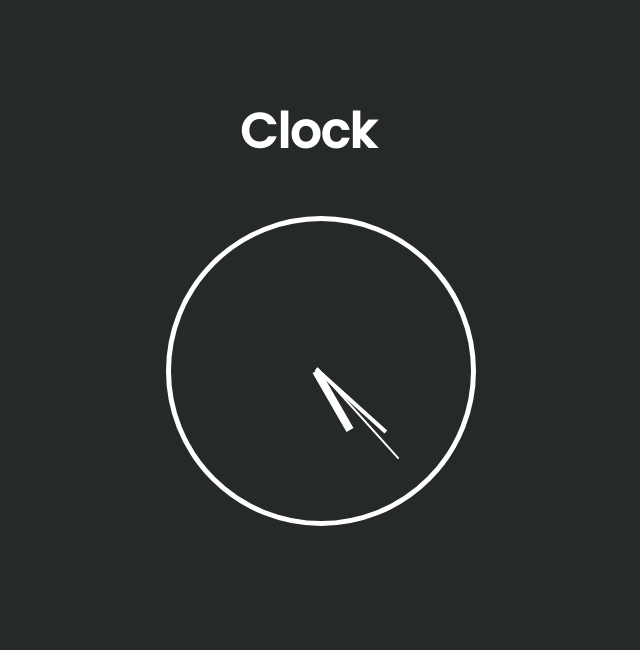
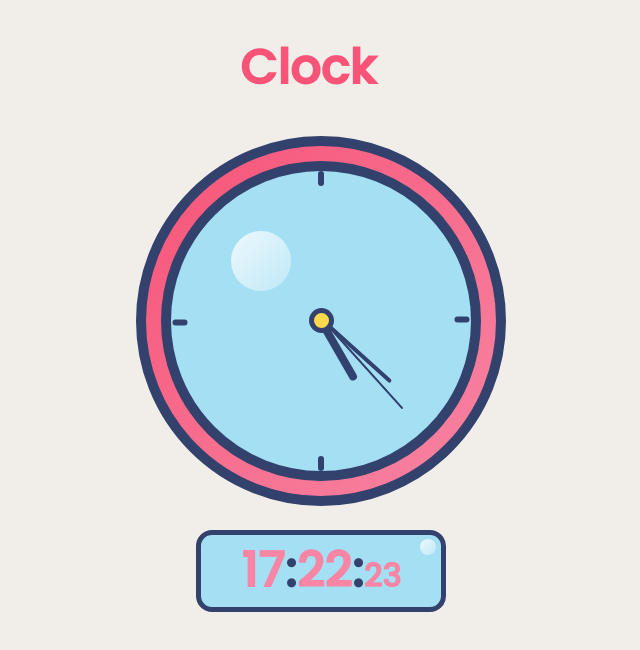
Before and after one commit to rajeshmoka22/javascript-clock, a plain HTML site: page index.html in a window 1280 px wide. Shown: the whole page, without its empty margins (319-959 px from the left). Drawn offline with Linux system fonts and the light colour scheme.

Commit message:
added styles and digital clock

```diff
--- a/index.html
+++ b/index.html
@@ -1,6 +1,9 @@
+<!DOCTYPE html>
 <html>
 	<head>
-    <meta type="viewport" content="width=device-width, initial-scale=1.0" />
+    <meta charset="UTF-8">
+  <meta http-equiv="X-UA-Compatible" content="IE=edge">
+  <meta name="viewport" content="width=device-width, initial-scale=1.0">
     <meta name="description" content="A simple javascript analog clock">
     <title>Clock</title>
     <script src="./script.js" defer></script>
@@ -8,10 +11,26 @@
   </head>
   <body>
     <h1 class="heading">Clock</h1>
-		<div class="clock-face">
-			<div class="hours-hand hand"></div>
-			<div class="minutes-hand hand"></div>
-			<div class="seconds-hand hand"></div>
-		</div>
+    <div class="container">
+      <div class="clock-face">
+        <div class="centerdot"></div>
+        <div class="hours-hand hand"></div>
+        <div class="minutes-hand hand"></div>
+        <div class="seconds-hand hand"></div>
+        <div class="bubble"></div>
+        <div class="twelve tick"></div>
+        <div class="three tick"></div>
+        <div class="six tick"></div>
+        <div class="nine tick"></div>
+      </div>
+    </div>
+    <div class="digital">
+      <div class="hours"></div>
+      <div class="colon">:</div>
+      <div class="minutes"></div>
+      <div class="colon">:</div>
+      <div class="seconds"></div>
+      <div class="bubble2"></div>
+    </div>
   </body>
 </html>
--- a/script.js
+++ b/script.js
@@ -1,6 +1,9 @@
 let secondsHand = document.querySelector(".seconds-hand");
 let minutesHand = document.querySelector(".minutes-hand");
 let hoursHand = document.querySelector(".hours-hand");
+const hoursEle = document.querySelector('.hours');
+const minutesEle = document.querySelector('.minutes');
+const secondsEle = document.querySelector('.seconds');
 setInterval(setDate,1000);
 
 function setDate(){
@@ -12,4 +15,7 @@ function setDate(){
   secondsHand.style.transform = "rotate("+((seconds/60*360)+90)+"deg)";
   minutesHand.style.transform = "rotate("+((minutes/60*360)+90)+"deg)";
   hoursHand.style.transform = "rotate("+((hours/12*360)+90)+"deg)";
+  hoursEle.innerText = hours;
+  minutesEle.innerText = minutes;
+  secondsEle.innerText = seconds > 10 ? seconds : "0"+seconds;
 }
--- a/style.css
+++ b/style.css
@@ -1,4 +1,8 @@
 @import url('https://fonts.googleapis.com/css2?family=Poppins:wght@500&display=swap');
+
+:root{
+  --handColor: #33426d;
+}
 
 body{
   font-family: poppins;
@@ -6,9 +10,9 @@ body{
 
 .heading{
   text-align:center;
-  color:white;
+  color:#f75478;
   font-size: 3rem;
-  margin-top: 6rem;
+  margin-top: 2rem;
   left: -13px;
   position: relative;
 }
@@ -17,9 +21,10 @@ body{
   position:relative;
   height:300px;
   width:300px;
-  border:5px solid white;
+  border:10px solid #33426d;
   border-radius : 50%;
   margin: 3rem auto;
+  background-color: #a4dff4;
 }
 .hand{
   width:40%;
@@ -30,21 +35,126 @@ body{
   transform:rotate(90deg);
   transform-origin: 100%;
   transition-timing-function: cubic-bezier(0.03, 2.09, 0.58, 1);
+  border-radius: 5px;
+  background-color: var(--handColor);
+  z-index: 2;
 }
 .minutes-hand{
   width:30%;
-  left:51px;
-  border:2px solid white;
+  left:56px;
+  border:2px solid var(--handColor);
 }
 .hours-hand{
   width:20%;
-  left:77px;
-  border:4px solid white;
+  left:82px;
+  border:4px solid var(--handColor);
 }
 .seconds-hand{
-  left:24px;
-  border:1px solid white;
+  left:28px;
+  border:1px solid var(--handColor);
 }
 body{
-  background-color:#262929;
+  background-color:#f1eeea;
 }
+
+.centerdot{
+  height: 15px;
+  width: 15px;
+  border-radius: 50%;
+  background-color: #fbd84d;
+  position:absolute;
+  top:45.5%;
+  left:0;
+  right:0;
+  margin:auto;
+  border: 5px solid #33426d;
+  z-index: 3;
+}
+
+.container {
+  height: 350px;
+  width: 350px;
+  border: 10px solid #33426d;
+  border-radius: 50%;
+  display: flex;
+  justify-content: center;
+  align-items: center;
+  margin:auto;
+  background: linear-gradient(to left top, #f785a3, #f75478);
+}
+
+.bubble {
+  height: 20%;
+  width: 20%;
+  background: linear-gradient(to right bottom, rgba(255,255,255,0.8), rgba(255,255,255,0.3));
+  border-radius: 50%;
+  position:absolute;
+  top: 20%;
+  left: 20%;
+}
+
+.tick {
+  height: 5%;
+  width:2%;
+  border-radius: 1rem;
+  position: absolute;
+  background-color: #33426d;
+}
+
+.twelve {
+  left:0;
+  right:0;
+  margin: auto;
+}
+
+.three {
+  right:2%;
+  top:47%;
+  transform: rotate(90deg);
+}
+
+.six {
+  bottom:0;
+  left:0;
+  right:0;
+  margin:auto;
+}
+
+.nine {
+  left:2%;
+  bottom:47%;
+  transform: rotate(90deg);
+}
+
+.digital {
+  display: flex;
+  justify-content: center;
+  align-items: baseline;
+  font-size: 3rem;
+  margin: 1.5rem auto;
+  color: #f785a3;
+  font-weight: bold;
+  width: 15rem;
+  background-color: #a4dff4;
+  border: 5px solid #33426d;
+  border-radius: 1rem;
+  position:relative;
+}
+
+.seconds {
+  font-size: 2rem;
+}
+
+.colon {
+  color:#33426d;
+}
+
+.bubble2 {
+  height: 1rem;
+  width: 1rem;
+  background: linear-gradient(to right bottom, rgba(255,255,255,0.8), rgba(255,255,255,0.3));
+  border-radius: 50%;
+  position:absolute;
+  top: 5%;
+  right: 2%;
+}
```
